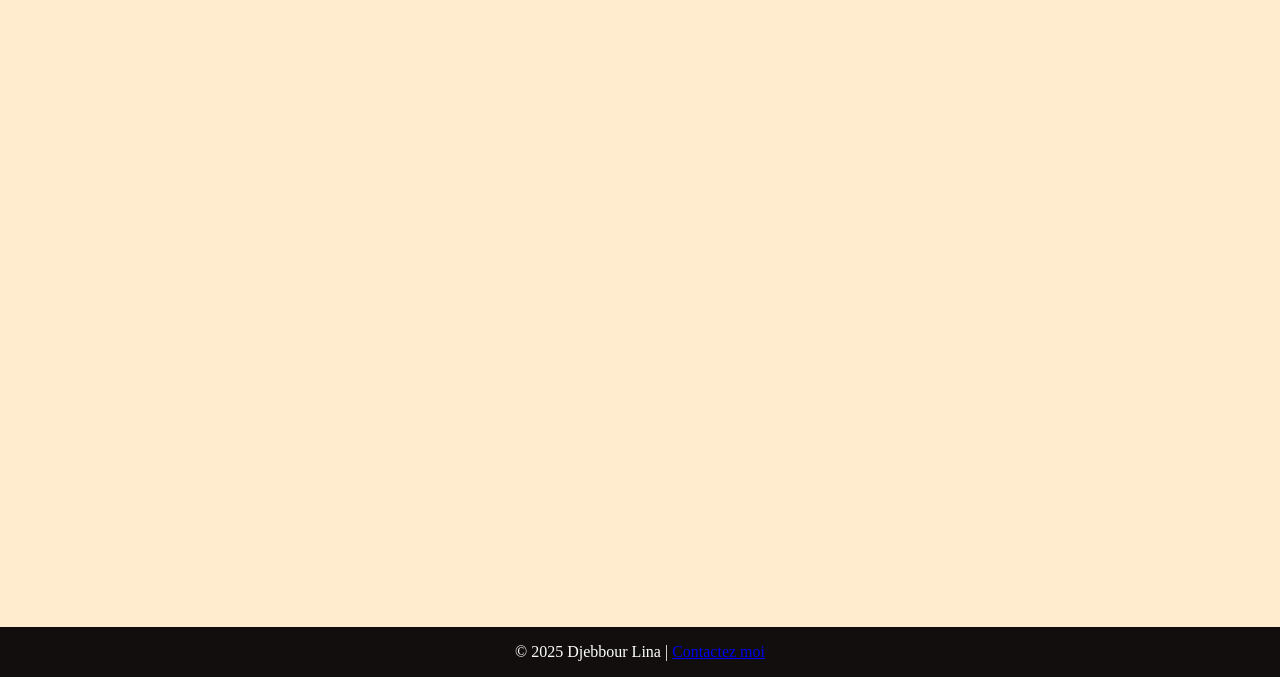
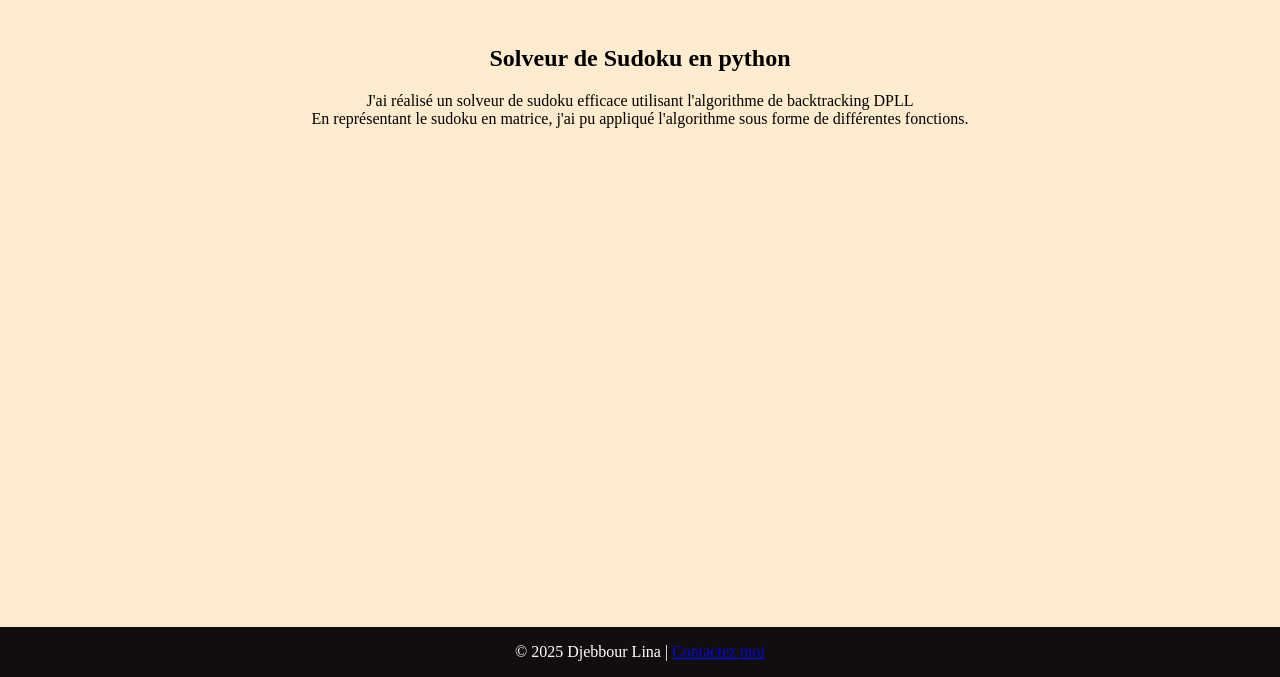
Before and after one commit to Lina249854/Site-Portfolio, a plain HTML site: page projet.html in a window 1280 px wide. Shown: the part 123-800 px from the top of the page. Drawn offline with Linux system fonts and the light colour scheme.

Commit message:
update projet

```diff
--- a/css/mystyle.css
+++ b/css/mystyle.css
@@ -60,3 +60,12 @@ footer{
     bottom: 0;
     width: 100%;
 }
+
+h1, h2{
+  text-align: center;
+}
+
+p{
+  text-align: center;
+  font-size: 1.25 rm;
+}
--- a/projet.html
+++ b/projet.html
@@ -16,7 +16,15 @@
             </ul>
         </header>
 
+        <div class="container">
+            <h1>Projets</h1><br>
 
+            <h2>Solveur de Sudoku en python</h2>
+            <p>J'ai réalisé un solveur de sudoku efficace utilisant l'algorithme de backtracking DPLL
+                <br> En représentant le sudoku en matrice, j'ai pu appliqué l'algorithme sous forme de différentes fonctions.
+
+            </p>
+        </div>
 
         <footer>
             <p>&copy 2025 Djebbour Lina | <a href="mailto:linad44300@gmail.com">Contactez moi</a></p>
```
Also changed, not shown: CV.html (+3 -1 lines), experience.html (+4 -0 lines), images/projet_quadtree.png (added).
